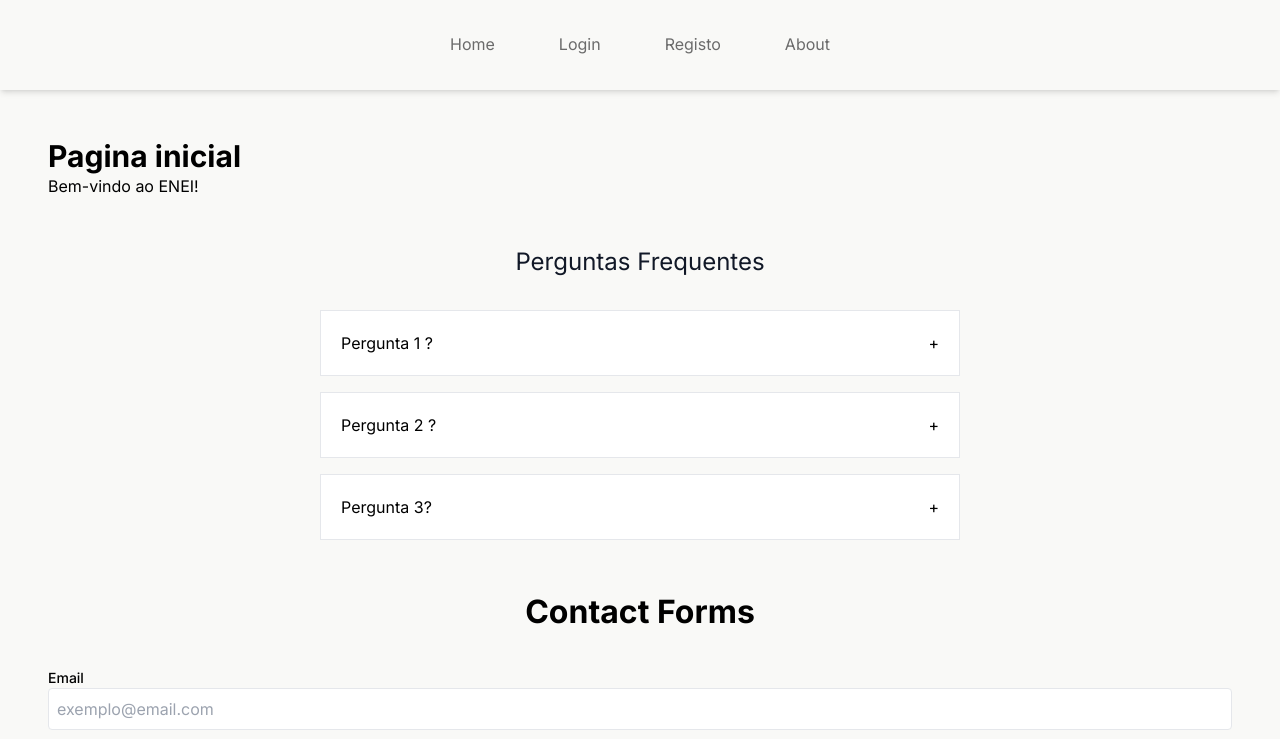
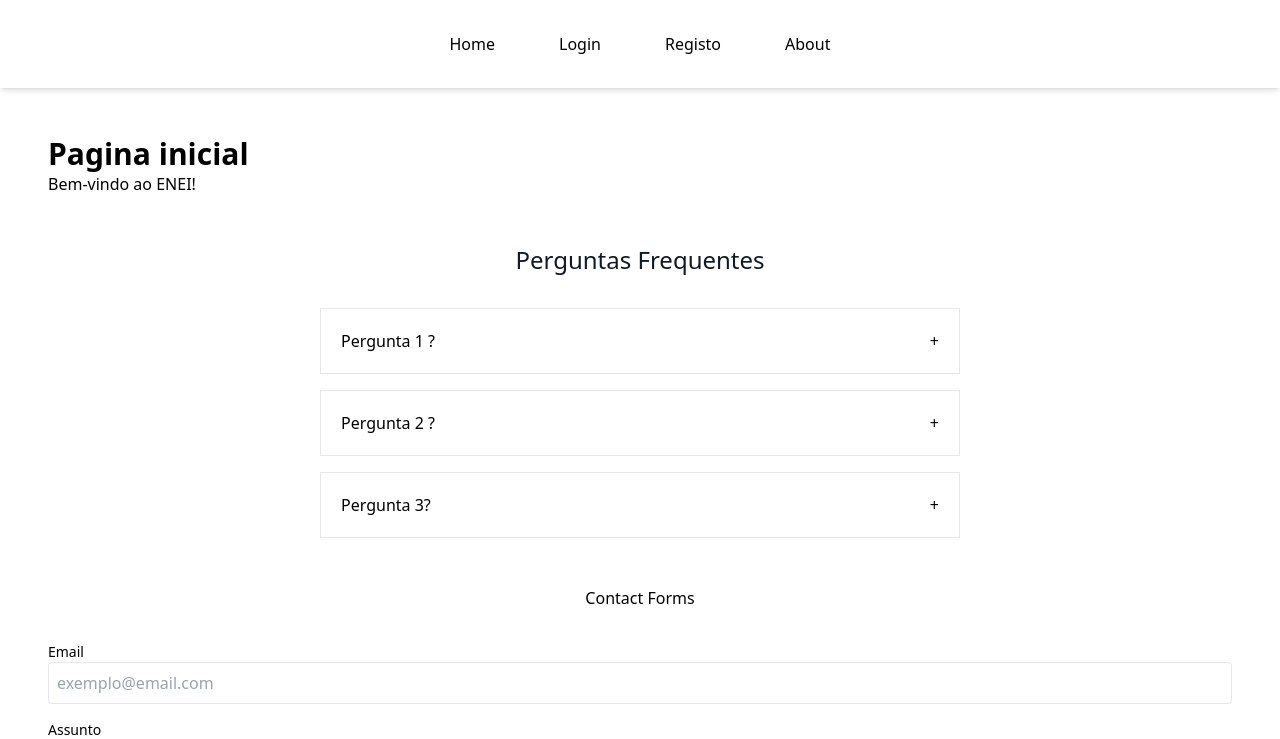
Before and after one commit to Dep-tech-coenei-faro-27/event-site, a React (Vite) app in the folder frontend/: page / in a window 1280 px wide. Shown: the top 739 px of the page. Built offline with nearby package versions, Linux system fonts and the light colour scheme.

Commit message:
chore: update tailwinf.config.js

```diff
--- a/frontend/index.html
+++ b/frontend/index.html
@@ -4,6 +4,9 @@
     <meta charset="UTF-8" />
     <link rel="icon" type="image/svg+xml" href="src/assets/ENEI-logo.svg" />
     <link href="https://fonts.googleapis.com/css2?family=Inter:wght@400;500;700&display=swap" rel="stylesheet">
+    <link rel="preconnect" href="https://fonts.googleapis.com">
+    <link rel="preconnect" href="https://fonts.gstatic.com" crossorigin>
+    <link href="https://fonts.googleapis.com/css2?family=Montserrat:ital,wght@0,100..900;1,100..900&family=Poppins:ital,wght@0,100;0,200;0,300;0,400;0,500;0,600;0,700;0,800;0,900;1,100;1,200;1,300;1,400;1,500;1,600;1,700;1,800;1,900&display=swap" rel="stylesheet">
     <meta name="viewport" content="width=device-width, initial-scale=1.0" />
     <title>ENEI 2027 - Encontro Nacional de Estudantes de Informática</title>
   </head>
--- a/frontend/tailwind.config.js
+++ b/frontend/tailwind.config.js
@@ -1,34 +1,58 @@
 /** @type {import('tailwindcss').Config} */
-export default {
+module.exports = {
   content: [
-    "./index.html",
-    "./src/**/*.{js,ts,jsx,tsx,html}"
+    "./src/**/*.{html,js,ts,jsx,tsx,vue}",
   ],
   theme: {
     extend: {
-        colors:{
-            primary: '#2D6CDF', // Primary Blue
-            secondary: '#6B6B6B', // Off White
-            background: '#F9F9F7', // Charcoal
-            body: '#1A1A1A', // Warm Gray
+      colors: {
+        /* Paleta 01/03: Identidade e superfícies */
+        'azul-identidade': '#000D36',
+        'azul-noite': '#030710',
+        'azul-base': '#050D21',
+        'azul-superficie': '#081126',
+        'azul-superficie-2': '#081526',
+        'azul-painel': '#0A172F',
+        'azul-faq': '#0A1930',
+        'azul-elevado': '#0D1A34',
+        'texto-sobre-ciano': '#02101C',
+        'texto-de-acao': '#03101D',
+        'branco': '#FFFFFF',
+        'ciano-profundo': '#006FA6',
 
-        },
+        /* Paleta 02/03: Azuis, cianos e leitura */
+        'ciano-digital': '#00AAFF',
+        'ciano-vivo': '#00C5FF',
+        'acento-principal': '#1AB2FF',
+        'acento-forte': '#23CAFF',
+        'ciano-icone': '#28C2FF',
+        'verde-agua': '#5BD6C4',
+        'indigo-beneficio': '#8F9CFF',
+        'pervinca': '#AAB4FF',
+        'cinza-subtil': '#8796A9',
+        'nevoa-azul': '#AAB7C9',
+        'cinza-texto': '#B1BCCD',
+        'gelo': '#D7E3F4',
 
-        fontFamily:{
-            sans: ['"Inter"', 'sans-serif'],
-
-        },
-
-        fontSize: {
-            'h1': ['48px', { fontWeight: '700'}],
-            'h2': ['32px', { fontWeight: '700'}],
-            'h3': ['24px', { fontWeight: '700'}],
-            'body': ['16px', {lineHeight: '1.6', fontWeight: '400'}],
-            'caption': ['12px', {letterSpacing: '0.08em', fontWeight: '500'}]
-        }
-
-
+        /* Paleta 03/03: Estados e acentos quentes */
+        'verde-sucesso': '#22C55E',
+        'terracota-algarve': '#B68157',
+        'prata': '#C8D0DA',
+        'bronze': '#D18B53',
+        'areia': '#E5BF78',
+        'ouro': '#F4C542',
+        'coral-suave': '#EE9185',
+        'coral-vivo': '#FF8F84',
+        'pessego-claro': '#F0D4BD',
+        'areia-clara': '#F2D99F',
+        'azul-gelo': '#E8F1FF',
+        'superficie-clara': '#EEF3F7',
+      },
+      fontFamily: {
+        poppins: ['Poppins', 'sans-serif'],
+        montserrat: ['Montserrat', 'sans-serif'],
+      },
     },
   },
   plugins: [],
-}
+};
```
